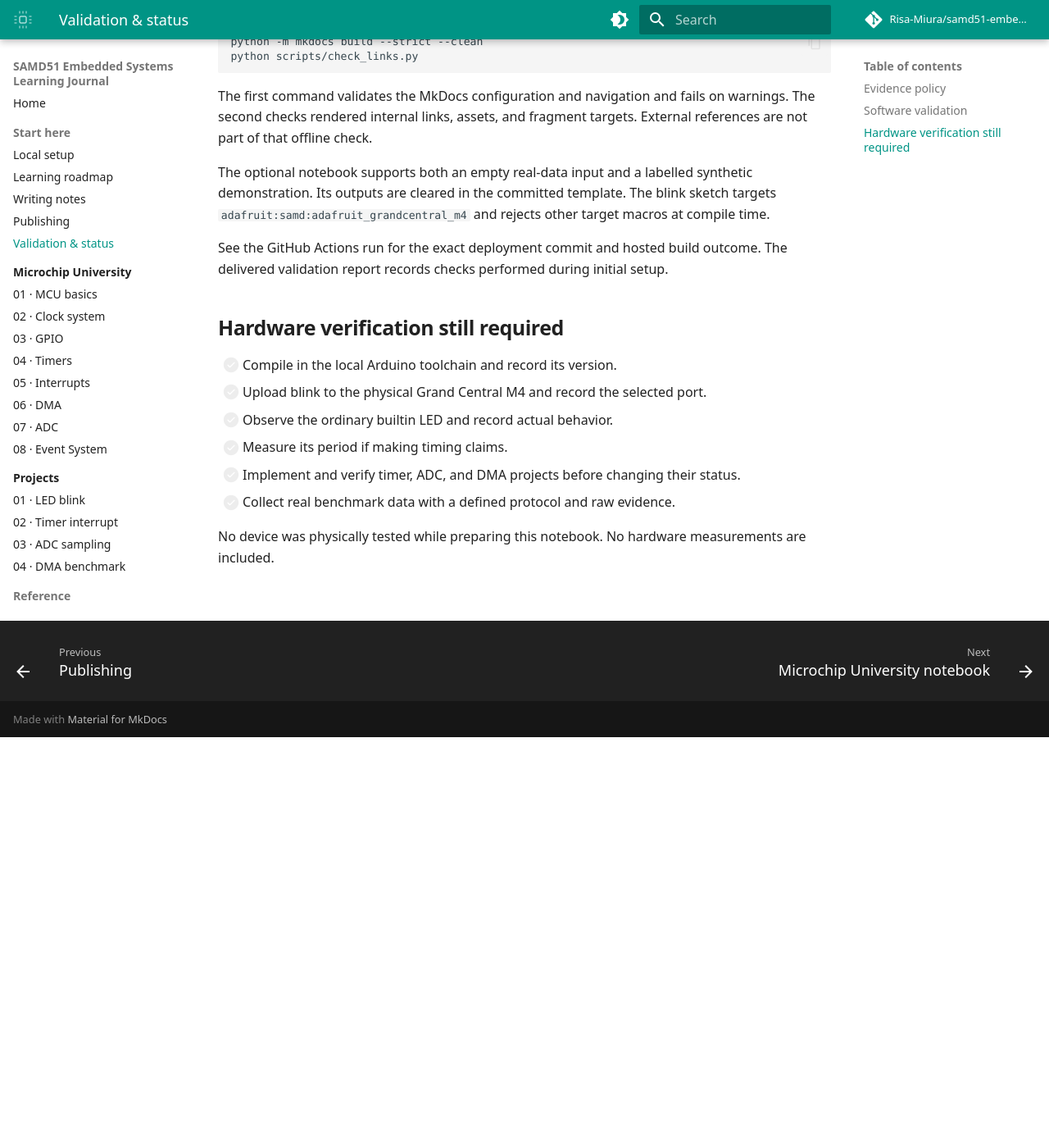
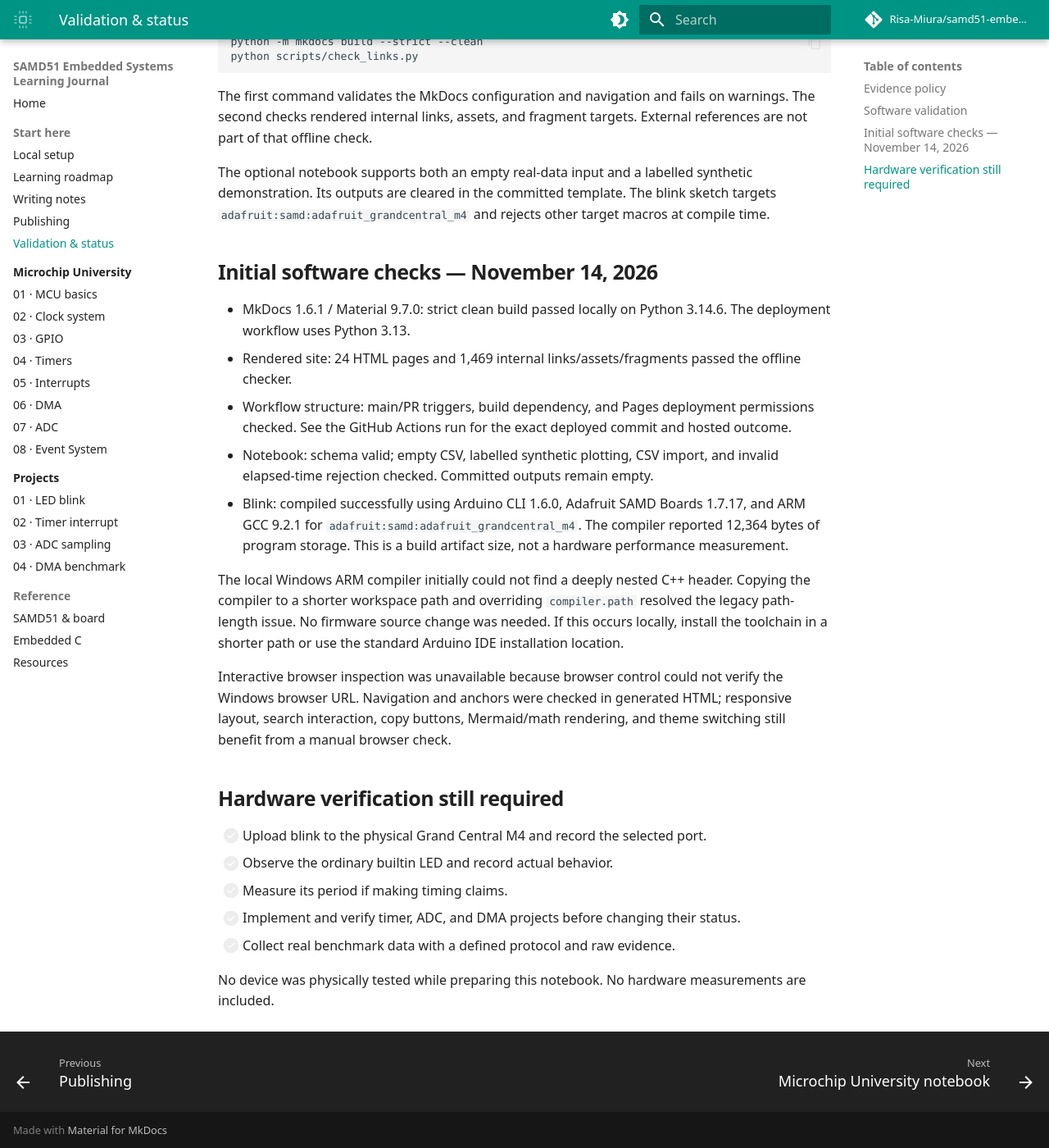
Before and after one commit to Risa-Miura/samd51-embedded-learning, an MkDocs documentation site: the page built from docs/validation.md, in a window 1280 px wide and 1400 px high, scrolled down 501 px. Shown: the whole window at 82% size. Built offline with MkDocs 1.6.1 and Material for MkDocs 9.7.7, drawn with Linux system fonts in a browser that asks for light colours; comment, search, counter and statistics services are not loaded.

Commit message:
Record notebook validation and successful Grand Central blink compilation

```diff
--- a/docs/validation.md
+++ b/docs/validation.md
@@ -19,11 +19,20 @@ The first command validates the MkDocs configuration and navigation and fails on
 
 The optional notebook supports both an empty real-data input and a labelled synthetic demonstration. Its outputs are cleared in the committed template. The blink sketch targets `adafruit:samd:adafruit_grandcentral_m4` and rejects other target macros at compile time.
 
-See the GitHub Actions run for the exact deployment commit and hosted build outcome. The delivered validation report records checks performed during initial setup.
+## Initial software checks — November 14, 2026
+
+- MkDocs 1.6.1 / Material 9.7.0: strict clean build passed locally on Python 3.14.6. The deployment workflow uses Python 3.13.
+- Rendered site: 24 HTML pages and 1,469 internal links/assets/fragments passed the offline checker.
+- Workflow structure: main/PR triggers, build dependency, and Pages deployment permissions checked. See the GitHub Actions run for the exact deployed commit and hosted outcome.
+- Notebook: schema valid; empty CSV, labelled synthetic plotting, CSV import, and invalid elapsed-time rejection checked. Committed outputs remain empty.
+- Blink: compiled successfully using Arduino CLI 1.6.0, Adafruit SAMD Boards 1.7.17, and ARM GCC 9.2.1 for `adafruit:samd:adafruit_grandcentral_m4`. The compiler reported 12,364 bytes of program storage. This is a build artifact size, not a hardware performance measurement.
+
+The local Windows ARM compiler initially could not find a deeply nested C++ header. Copying the compiler to a shorter workspace path and overriding `compiler.path` resolved the legacy path-length issue. No firmware source change was needed. If this occurs locally, install the toolchain in a shorter path or use the standard Arduino IDE installation location.
+
+Interactive browser inspection was unavailable because browser control could not verify the Windows browser URL. Navigation and anchors were checked in generated HTML; responsive layout, search interaction, copy buttons, Mermaid/math rendering, and theme switching still benefit from a manual browser check.
 
 ## Hardware verification still required
 
-- [ ] Compile in the local Arduino toolchain and record its version.
 - [ ] Upload blink to the physical Grand Central M4 and record the selected port.
 - [ ] Observe the ordinary builtin LED and record actual behavior.
 - [ ] Measure its period if making timing claims.
```
Also changed, not shown: 1 other file.
